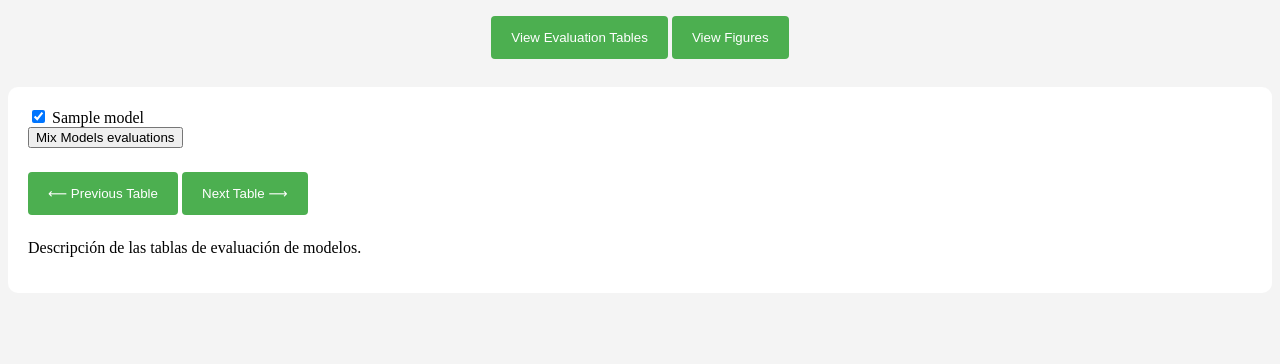
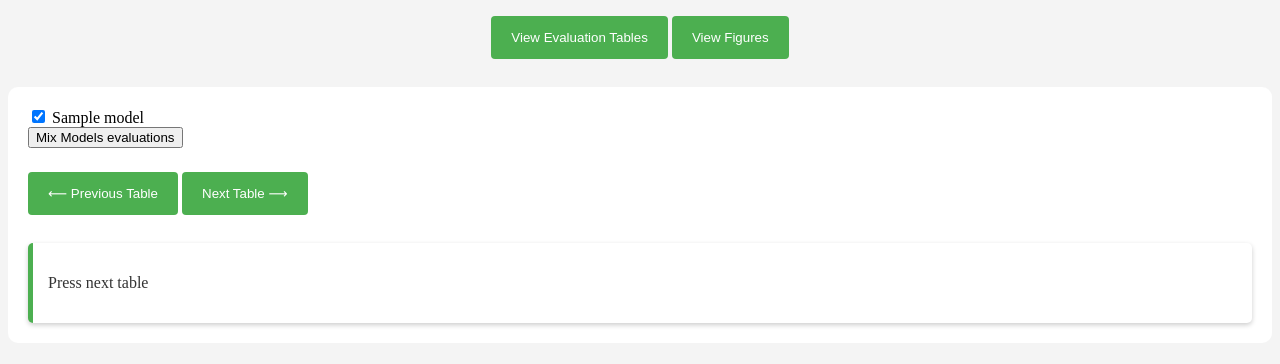
Before and after one commit to roberttnovak/statistics_hub, a Django app: template statistics_hub_interface/model_manager/templates/model_manager/model_evaluation_all_models.html in a window 1280 px wide. Shown: the top 364 px of the page. Run offline with Django 4.2, Linux system fonts and the light colour scheme; the template is opened without the code that fills it: most values are stand-ins (such as "Sample title", 1, 10 or a date in 2020); some libraries are stand-ins or nearby versions.

Commit message:
update state of platform

```diff
--- a/statistics_hub_interface/model_manager/templates/model_manager/model_evaluation_all_models.html
+++ b/statistics_hub_interface/model_manager/templates/model_manager/model_evaluation_all_models.html
@@ -64,6 +64,19 @@
         box-shadow: 0 2px 5px rgba(0, 0, 0, 0.2);
         border-radius: 5px;
     }
+
+    .description-box {
+        margin-top: 20px;
+        background-color: #fff; /* Fondo blanco */
+        border-left: 5px solid #4CAF50; /* Borde izquierdo verde */
+        padding: 15px;
+        font-style: normal;
+        color: #333; /* Texto oscuro */
+        box-shadow: 0 2px 5px rgba(0, 0, 0, 0.2); /* Sombra suave */
+        border-radius: 5px; /* Bordes redondeados */
+    }
+
+
     .plotly-figure {
         margin-top: 20px;
     }
@@ -99,8 +112,8 @@
                     <button id="next-table" type="button">Next Table ⟶</button>
                 </div>
 
-                <div id="table-description" class="form-group">
-                    <p>Descripción de las tablas de evaluación de modelos.</p>
+                <div id="table-description" class="description-box">
+                    <p>Press next table</p>
                 </div>
 
                 <div id="predictions_all_models_table" class="data-table" style="display:none;">
@@ -119,15 +132,15 @@
             <div class="form-group">
                 <label for="selected_figure">Select figure:</label>
                 <select id="selected_figure" name="selected_figure">
-                    <option value="figure1">figure1</option>
-                    <option value="figure2">figure2</option>
+                    <option value="figure1">Contribution of MAE in each model</option>
+                    <option value="figure2">Weight of each model based on combination function</option>
                 </select>
             </div>
 
             <div class="form-group">
                 <button type="submit" name="action" value="generate_figure">Generate Figure</button>
             </div>
-            <div id="figure-description"></div>
+            <div id="figure-description" class="description-box"></div>
         </form>
 
         {% if plot_html %}
@@ -186,10 +199,8 @@
             $(this).DataTable();
         });
 
-        // Obtener el valor de active_view del contexto de Django
         var activeView = "{{ active_view }}";
 
-        // Mostrar la vista de figuras si active_view es 'figure-view'
         if (activeView === 'figure-view') {
             $('#figure-view').show();
             $('#table-view').hide();
@@ -197,6 +208,23 @@
             $('#table-view').show();
             $('#figure-view').hide();
         }
+        // Descripciones para las figuras
+        var figureDescriptions = {
+            'figure1': 'This dynamic visualization represents the evolution of model weights based on the Mean Absolute Error (MAE). Each bar in the stacked bar chart corresponds to a specific prediction interval, with different colors indicating various models. The height of each colored segment reflects the weight of that model at a particular prediction interval, based on its MAE. This figure provides a clear and comparative understanding of how different models contribute to the overall predictions over time, highlighting the shifts in their relative importance based on accuracy.',
+            'figure2': '"This figure showcases a stacked bar chart that illustrates the change in model weights over different prediction intervals, based on a customized weighting function. Each bar represents a prediction interval, segmented into parts that indicate the contribution of each model. The size of these segments reflects the weight of the model, revealing how the influence of each model varies over time. This visualization is instrumental in understanding the dynamics of model performance and their combined impact in a predictive system, offering insights into the effectiveness of the weighting strategy.',
+            // Añade más descripciones según sea necesario
+        };
+
+        // Actualizar la descripción cuando se selecciona una figura diferente
+        $('#selected_figure').change(function() {
+            var selectedValue = $(this).val();
+            $('#figure-description').text(figureDescriptions[selectedValue] || 'Seleccione una figura para ver su descripción.');
+        });
+
+        // Actualiza la descripción inicialmente en caso de que haya una figura seleccionada por defecto
+        $('#figure-description').text(figureDescriptions[$('#selected_figure').val()] || 'Seleccione una figura para ver su descripción.');
     });
+
+
 </script>
 {% endblock %}
--- a/statistics_hub_interface/model_manager/templates/model_manager/model_evaluation_train_range.html
+++ b/statistics_hub_interface/model_manager/templates/model_manager/model_evaluation_train_range.html
@@ -4,6 +4,6 @@
 {% block content %}
 <div class="container">
     <h2>Evaluation between train ranges</h2>
-    <p>Pending to implement evaluation between train ranges</p>
+    <p>Temporally disabled</p>
 </div>
 {% endblock %}
```
